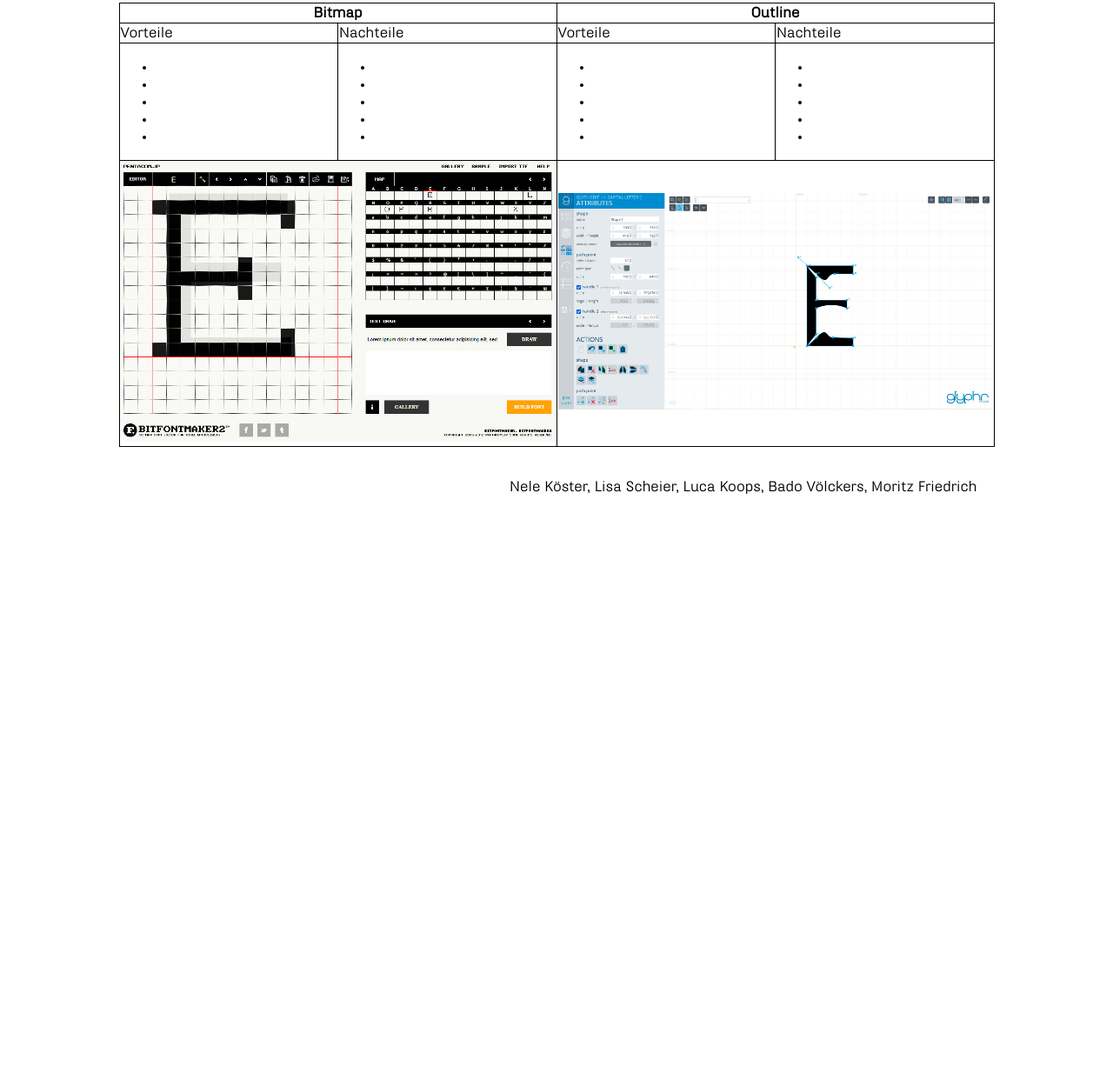
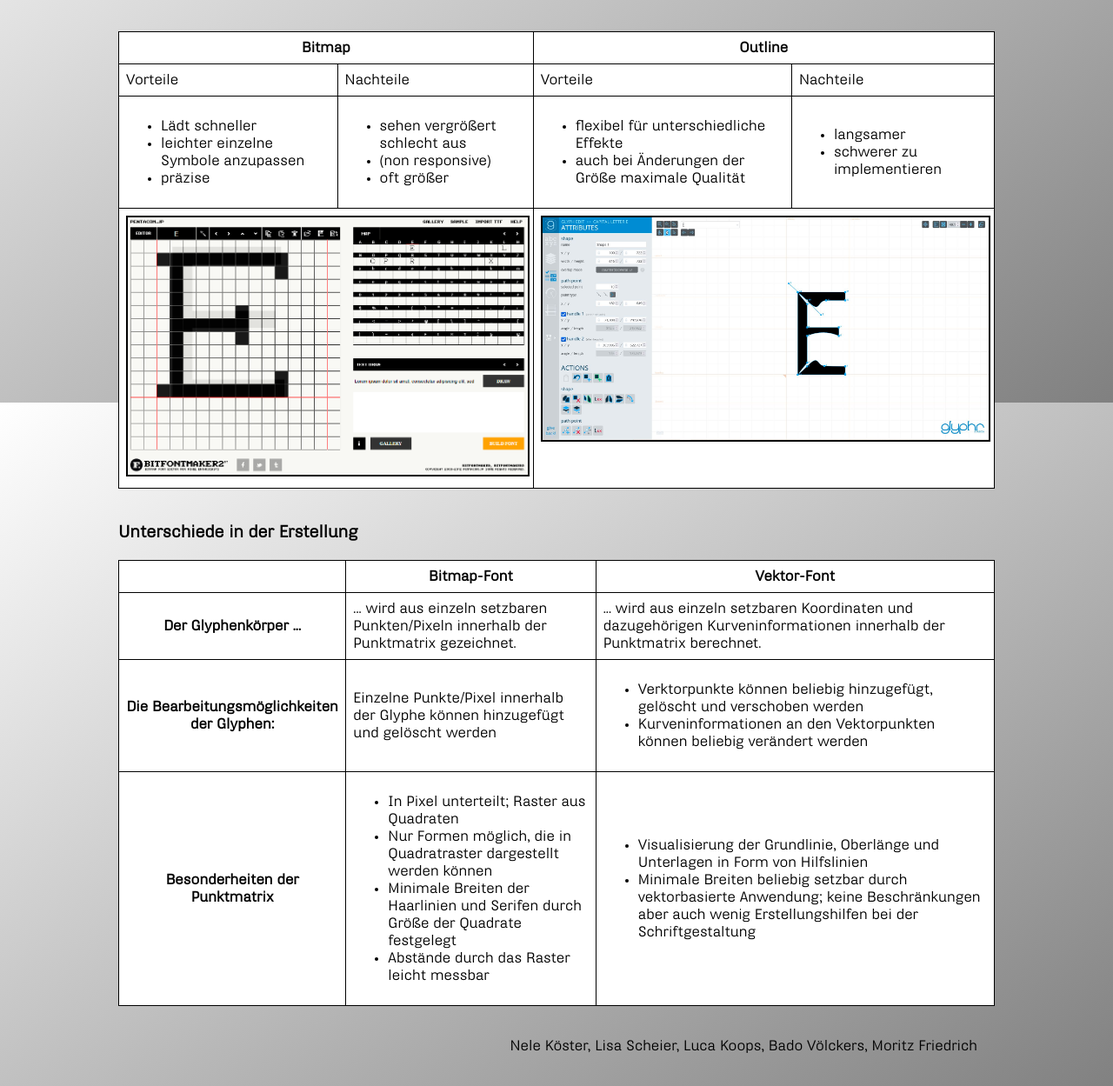
Before and after one commit to MoritzFr/IM_Uebung03_StarTrek, a plain HTML site: page index.html in a window 1280 px wide. Shown: the part 337-1586 px from the top of the page at 87% size. Before the commit the page ends 1071 px from the top, so only its background shows below. Drawn offline with Linux system fonts and the light colour scheme.

Commit message:
Veränderung
Keine Lust zu beschreiben

```diff
--- a/index.html
+++ b/index.html
@@ -9,10 +9,11 @@
     <script src="./script.js"></script>
 </head>
 <body>
-    <main>
+    <header>
         <h1>Vergleich von Bitmap- und Outline-Fonts</h1>
         <p>Charakteristische Merkmale von Bitmap- und Outline-Fonts:</p>
-
+    </header>
+    <main>
         <div id="infoSec">
             <div id="butSec">
                 <button class="button" id="b1">Bitmap-Font</button><br>
@@ -52,44 +53,77 @@
                 <tr>
                     <td>
                         <ul>
-                            <li></li>
-                            <li></li>
-                            <li></li>
-                            <li></li>
-                            <li></li>
+                            <li>Lädt schneller</li>
+                            <li>leichter einzelne Symbole anzupassen</li>
+                            <li>präzise</li>
                         </ul>
                     </td>
                     <td>
                         <ul>
-                            <li></li>
-                            <li></li>
-                            <li></li>
-                            <li></li>
-                            <li></li>
+                            <li>sehen vergrößert schlecht aus</li>
+                            <li>(non responsive)</li>
+                            <li>oft größer</li>
                         </ul>
                     </td>
                     <td>
                         <ul>
-                            <li></li>
-                            <li></li>
-                            <li></li>
-                            <li></li>
-                            <li></li>
+                            <li>flexibel für unterschiedliche Effekte</li>
+                            <li>auch bei Änderungen der Größe maximale Qualität</li>
                         </ul>
                     </td>
                     <td>
                         <ul>
-                            <li></li>
-                            <li></li>
-                            <li></li>
-                            <li></li>
-                            <li></li>
+                            <li>langsamer</li>
+                            <li>schwerer zu implementieren</li>
                         </ul>
                     </td>
                 </tr>
                 <tr>
-                    <td colspan="2"><img src="./material/Screenshot 2022-05-05 165934.png" alt="Bild konnte nicht geladen werden."></td>
-                    <td colspan="2"><img src="./material/Unbenannt.JPG" alt="Bild konnte nicht geladen werden."></td>
+                    <td colspan="2" class="tdimg"><img src="./material/Screenshot 2022-05-05 165934.png" alt="Bild konnte nicht geladen werden."></td>
+                    <td colspan="2" class="tdimg"><img src="./material/Unbenannt.JPG" alt="Bild konnte nicht geladen werden."></td>
+                </tr>
+            </table>
+            <br>
+            <h3>Unterschiede in der Erstellung</h3>
+            <table>
+                <tr>
+                    <td></td>
+                    <th>Bitmap-Font</th>
+                    <th>Vektor-Font</th>
+                </tr>
+                <tr>
+                    <th>Der Glyphenkörper ...</th>
+                    <td>... wird aus einzeln setzbaren Punkten/Pixeln innerhalb der Punktmatrix gezeichnet.</td>
+                    <td>... wird aus einzeln setzbaren Koordinaten und dazugehörigen Kurveninformationen innerhalb der Punktmatrix
+                        berechnet.</td>
+                </tr>
+                <tr>
+                    <th>Die Bearbeitungsmöglichkeiten der Glyphen:</th>
+                    <td>Einzelne Punkte/Pixel innerhalb der Glyphe können hinzugefügt und gelöscht werden</td>
+                    <td>
+                        <ul>
+                            <li>Verktorpunkte können beliebig hinzugefügt, gelöscht und verschoben werden</li>
+                            <li>Kurveninformationen an den Vektorpunkten können beliebig verändert werden</li>
+                        </ul>
+                    </tr>
+                </tr>
+                <tr>
+                    <th>Besonderheiten der Punktmatrix</th>
+                    <td>
+                        <ul>
+                            <li>In Pixel unterteilt; Raster aus Quadraten</li>
+                            <li>Nur Formen möglich, die in Quadratraster dargestellt werden können</li>
+                            <li>Minimale Breiten der Haarlinien und Serifen durch Größe der Quadrate festgelegt</li>
+                            <li>Abstände durch das Raster leicht messbar</li>
+                        </ul>
+                    </td>
+                    <td>
+                        <ul>
+                            <li>Visualisierung der Grundlinie, Oberlänge und Unterlagen in Form von Hilfslinien</li>
+                            <li>Minimale Breiten beliebig setzbar durch vektorbasierte Anwendung; keine Beschränkungen aber
+                                auch wenig Erstellungshilfen bei der Schriftgestaltung</li>
+                        </ul>
+                    </td>
                 </tr>
             </table>
         </div>
--- a/style.css
+++ b/style.css
@@ -14,13 +14,20 @@
 }
 
 body {
-    position: relative;
     display: flex;
-    justify-content: center;
+    flex-direction: column;
+    justify-content: start;
+    align-items: center;
     font-family: HydraPro;
-    height: 100%;
-    margin: 0% 10%;
-    margin-bottom: 10%;
+    height: 100vh;
+    background: linear-gradient(to left top, gray, white);
+    background-attachment: fixed;
+    background-size: auto;
+    padding: 2% 10%;
+}
+
+header {
+    align-self: flex-start;
 }
 
 #infoSec {
@@ -57,6 +64,7 @@ body {
 #tableSec {
     position: relative;
     margin: auto;
+    width: auto;
 }
 
 #bitbsp {
@@ -73,13 +81,21 @@ body {
 
 table, th, td {
     border: 1px solid;
-    width: 50%;
+    padding: 8px;
     border-collapse: collapse;
-
+    background-color: white;
   }
 
+.tdimg {
+    vertical-align: top;
+}
+
 img {
-    max-width: 500px;
+    text-align: top;
+    border: 2px;
+    border-style: solid;
+    max-width: 100%;
+    width: 975px
 }
 
 #p1 {
```
